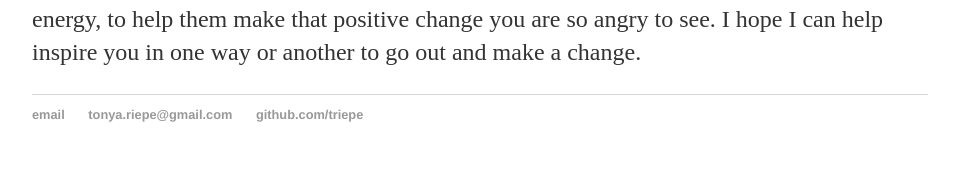
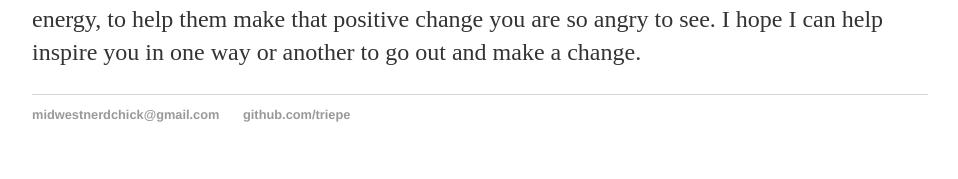
Before and after one commit to shepardcprince/triepe.github.io, a Jekyll site: the page built from index.html, in a window 1280 px wide. Shown: the part 736-915 px from the top of the page, without its empty margins (160-1118 px from the left). Built offline with Jekyll 4.4.1, drawn with Linux system fonts in a browser that asks for light colours.

Commit message:
changed email from personal to MWNC

```diff
--- a/_layouts/default.html
+++ b/_layouts/default.html
@@ -24,8 +24,7 @@
 			</div><!-- /.container -->
 			<footer>
 	    		<ul>
-					<li><a href="mailto:tonya.riepe@gmail.com">email</a></li>
-					<li><script>mail("tonya.riepe","gmail",0,"")</script></li>
+					<li><script>mail("midwestnerdchick","gmail",0,"")</script></li>
 	        		<li><a href="https://github.com/triepe">github.com/triepe</a></li>
 				</ul>
 			</footer>
```
